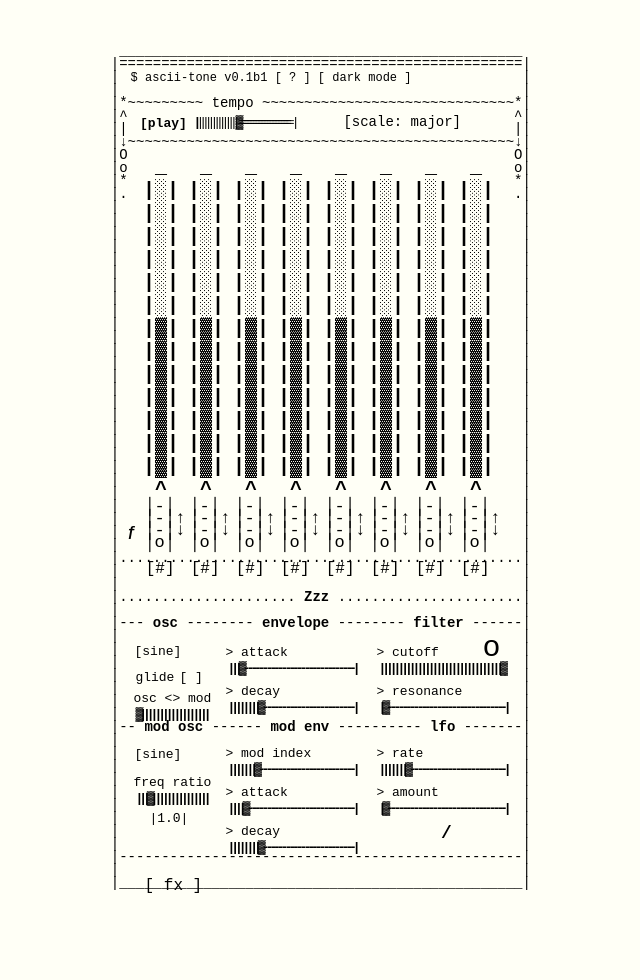
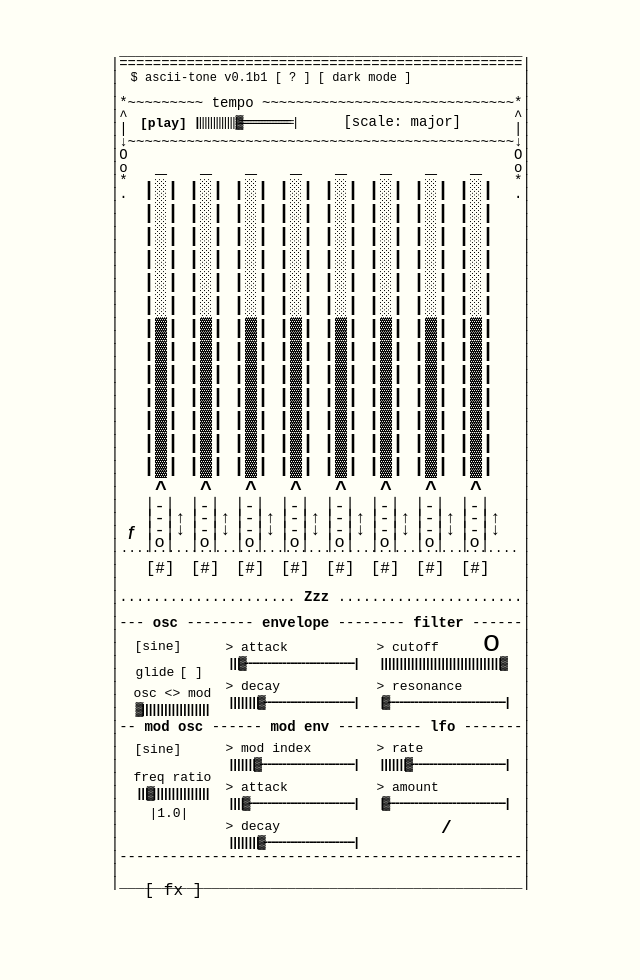
Before and after one commit to johndetora/asciitone, a plain HTML site: page index.html in a window 1280 px wide. Shown: the top 980 px of the page, without its empty margins (143-783 px from the left). Drawn offline with Linux system fonts and the light colour scheme.

Commit message:
font experiment

```diff
--- a/ansiquencer.css
+++ b/ansiquencer.css
@@ -1,5 +1,5 @@
-@import './skins/skin-light.css';
-* {
+@import url('https://fonts.googleapis.com/css2?family=Ubuntu+Mono&display=swap');
+.repeater-range * {
     box-sizing: border-box;
 }
 
@@ -126,7 +126,6 @@ a {
     width: auto;
     font-size: 20px;
     font-weight: bold;
-
     grid-area: meters;
     z-index: -1;
 }
@@ -143,11 +142,12 @@ a {
 }
 #ascii-repeater {
     font-family: 'Courier New', Courier, monospace;
+    font-size: 17px;
+    font-weight: normal;
     text-align: center;
     position: absolute;
     line-height: 70%;
-    font-size: 17px;
-    font-weight: normal;
+
     margin: 0px;
     width: 20px;
     z-index: -1;
@@ -166,6 +166,11 @@ a {
     top: -6px;
 }
 
+#rep-divider {
+    position: absolute;
+    top: 40px;
+    left: 210px;
+}
 .mini-label {
     font-size: 11px;
 }
--- a/asciitone.css
+++ b/asciitone.css
@@ -146,8 +146,6 @@ p {
 #synth-container {
     /* border: 1px solid red; */
     display: grid;
-    position: relative;
-    top: 0px;
     grid-template-columns: 95px 150px 150px;
     grid-template-rows: 100px auto auto;
     grid-template-areas:
@@ -155,12 +153,13 @@ p {
         'oscillatorB mod mixer';
 
     gap: 1px;
-    margin: 2.5rem auto auto 1px;
+    margin: 2.2rem auto auto 1px;
     width: 500px;
 }
 
 .synth-control {
     z-index: 0;
+
     padding: 4px;
 }
 #oscillator-container-a {
@@ -373,7 +372,7 @@ p {
 #tabs-container {
     display: block;
     position: absolute;
-    top: 875px;
+    top: 880px;
     width: 90px;
     height: 100px;
     font-size: 15px;
--- a/index.html
+++ b/index.html
@@ -61,7 +61,7 @@
            |                                                |
            | <span class="ascii-label">ƒ</span>                                              |
            |                                                |
-           |................................................|
+           |                                                |
            |                                                |
            |                                                |
            |..................... <span class="ascii-label">Zzz</span> ......................|
@@ -228,6 +228,7 @@
                     </pre>
                     <input type="range" class="repeater-range" data-index="0" orient="vertical" value="0" min="0"
                         max="3" step="1">
+                    <span id="rep-divider">...................................................</span>
                 </div>
                 <div class="check-container">
 
```
